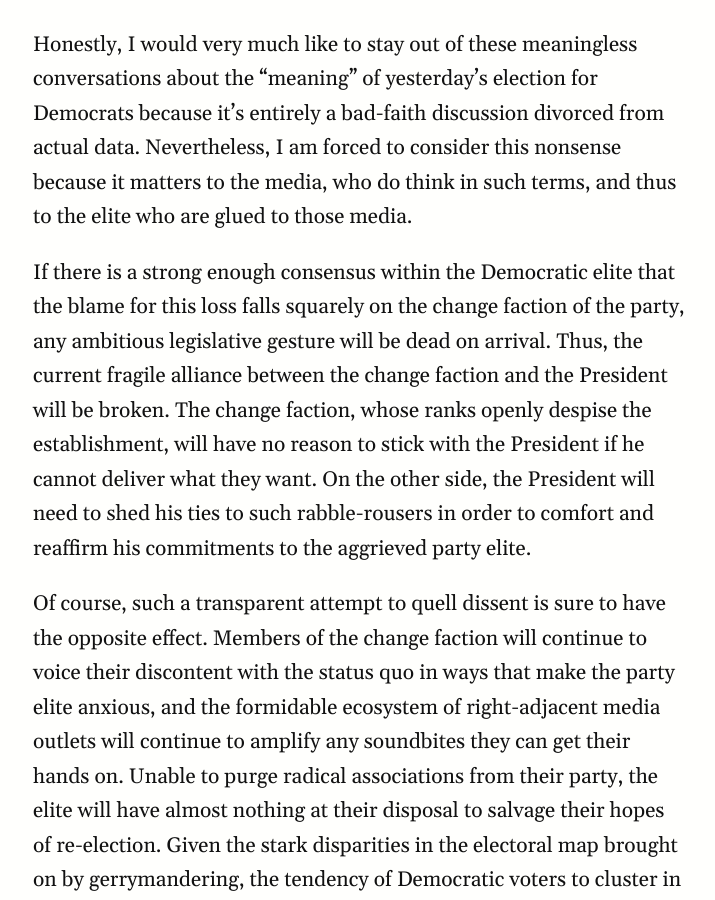
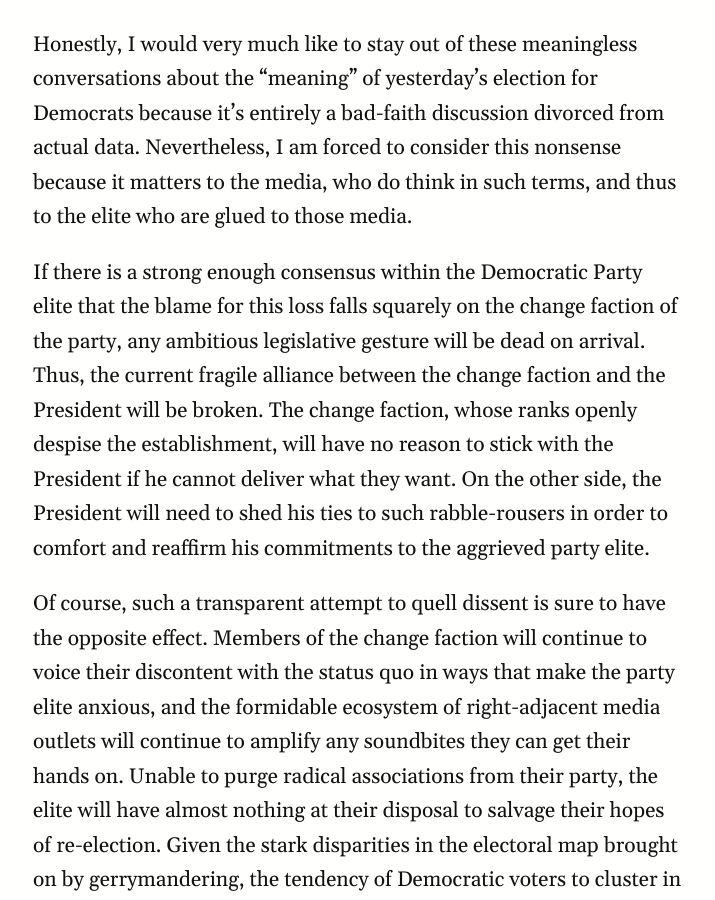
Before and after one commit to AndrewYang2024/AndrewYang2024.github.io, a Jekyll site: the page built from _posts/2021-11-03-Time-To-Sow.md, in a window 1280 px wide and 900 px high, scrolled down 1508 px. Shown: the whole window, without its empty margins (63-778 px from the left). Built offline with Jekyll 4.4.1, drawn with Linux system fonts in a browser that asks for light colours; nearby versions of some CDN libraries; some of the changed text lies outside the part shown.

Commit message:
Update 2021-11-03-Time-To-Sow.md
eric edits

```diff
--- a/_posts/2021-11-03-Time-To-Sow.md
+++ b/_posts/2021-11-03-Time-To-Sow.md
@@ -26,7 +26,7 @@ But anyone who tells me that Youngkin ascending to the Virginia statehouse is so
 
 Honestly, I would very much like to stay out of these meaningless conversations about the “meaning” of yesterday’s election for Democrats because it’s entirely a bad-faith discussion divorced from actual data. Nevertheless, I am forced to consider this nonsense because it matters to the media, who do think in such terms, and thus to the elite who are glued to those media.
 
-If there is a strong enough consensus within the Democratic elite that the blame for this loss falls squarely on the change faction of the party, any ambitious legislative gesture will be dead on arrival. Thus, the current fragile alliance between the change faction and the President will be broken. The change faction, whose ranks openly despise the establishment, will have no reason to stick with the President if he cannot deliver what they want. On the other side, the President will need to shed his ties to such rabble-rousers in order to comfort and reaffirm his commitments to the aggrieved party elite.
+If there is a strong enough consensus within the Democratic Party elite that the blame for this loss falls squarely on the change faction of the party, any ambitious legislative gesture will be dead on arrival. Thus, the current fragile alliance between the change faction and the President will be broken. The change faction, whose ranks openly despise the establishment, will have no reason to stick with the President if he cannot deliver what they want. On the other side, the President will need to shed his ties to such rabble-rousers in order to comfort and reaffirm his commitments to the aggrieved party elite.
 
 Of course, such a transparent attempt to quell dissent is sure to have the opposite effect. Members of the change faction will continue to voice their discontent with the status quo in ways that make the party elite anxious, and the formidable ecosystem of right-adjacent media outlets will continue to amplify any soundbites they can get their hands on. Unable to purge radical associations from their party, the elite will have almost nothing at their disposal to salvage their hopes of re-election. Given the stark disparities in the electoral map brought on by gerrymandering, the tendency of Democratic voters to cluster in cities, the failure of supposedly favorable demographic shifts to materialize into actual electoral benefits, and the lack of any real electoral strategy, only one trick remains in their political playbook.
 
```
Also changed, not shown: other parts of _posts/2021-11-03-Time-To-Sow.md (+1 -1 lines).
